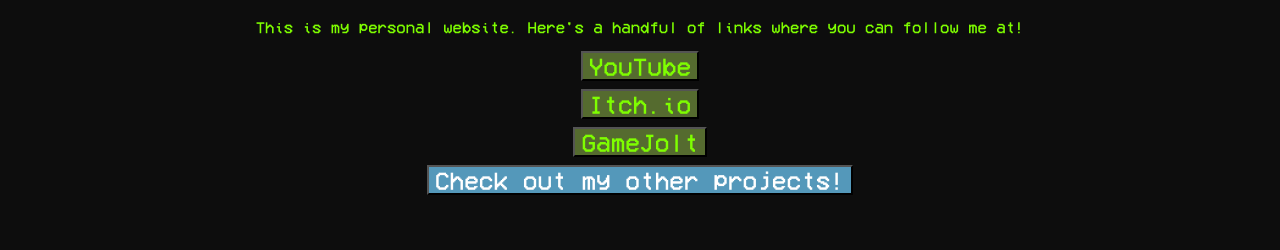
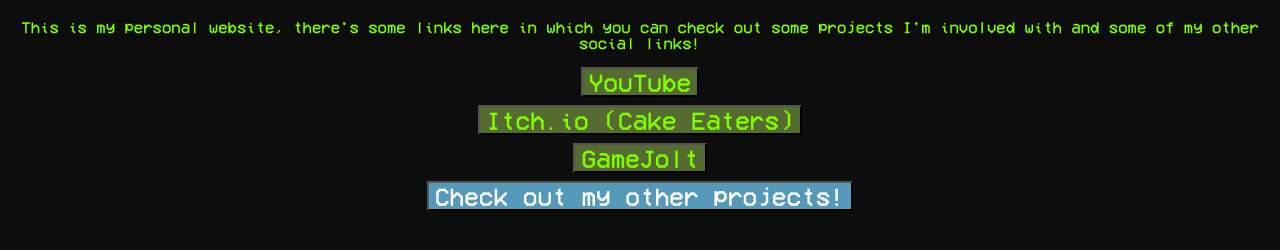
Before and after one commit to cakeDev45/cakedev45.github.io, a plain HTML site: page index.html in a window 1280 px wide. Shown: the part 320-570 px from the top of the page. Drawn offline with Linux system fonts and the light colour scheme.

Commit message:
Update index.html
Reworded some things

```diff
--- a/index.html
+++ b/index.html
@@ -26,7 +26,7 @@
 <!-- Aligning the first header to the center of the page. -->
  <h1 align="center">Personal Website</h1>
 
-<p align="center">This is my personal website. Here's a handful of links where you can follow me at!</p>
+<p align="center">This is my personal website, there's some links here in which you can check out some projects I'm involved with and some of my other social links!</p>
 
 <!-- Setting up the buttons. -->
 
@@ -38,7 +38,7 @@
 
 <div class='centerObj'>
     <a href="https://cake-eaters.itch.io/">
-            <button id="itchButton">Itch.io</button>
+            <button id="itchButton">Itch.io (Cake Eaters)</button>
     </a>
 </div>
 
```
